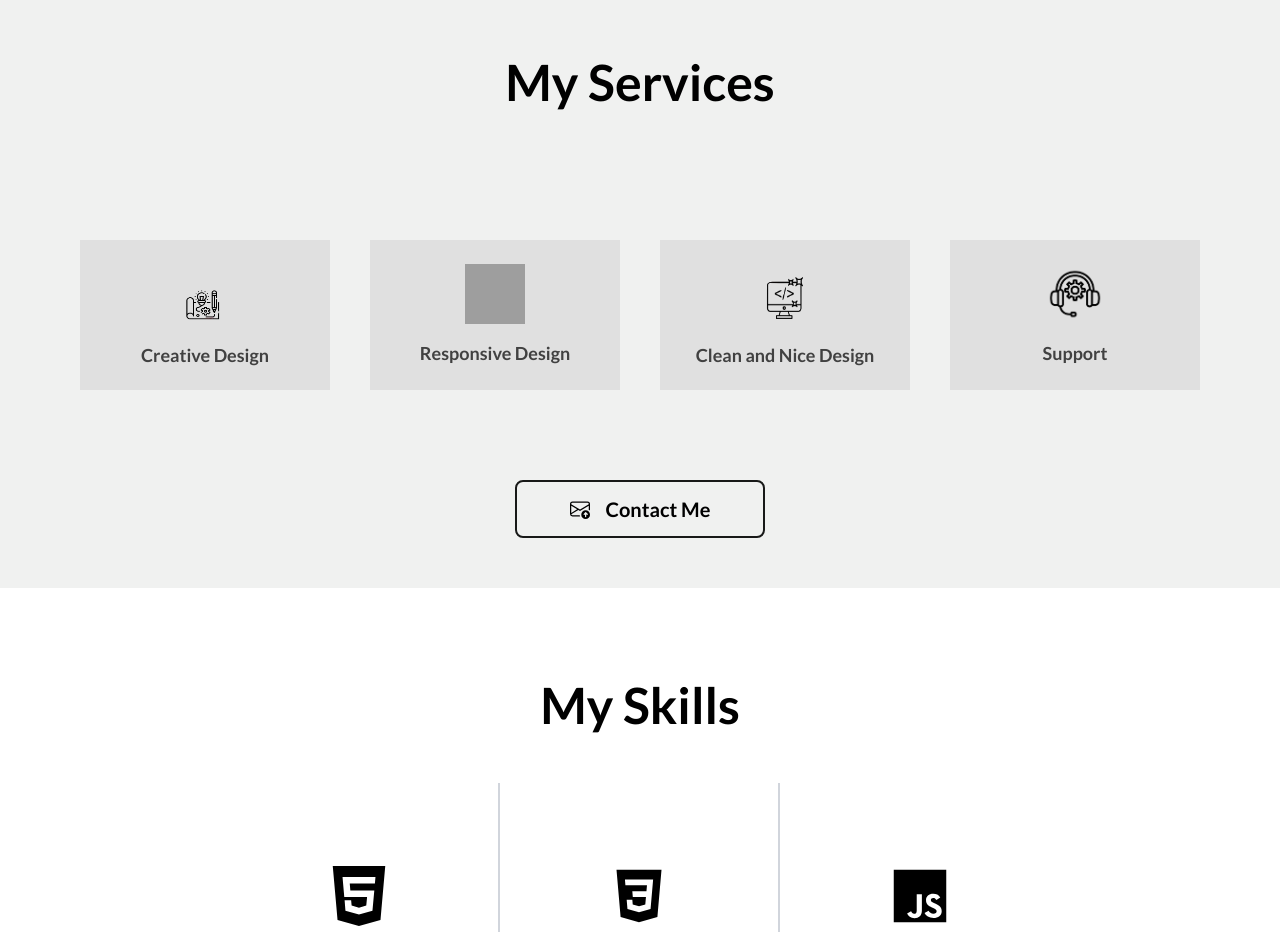
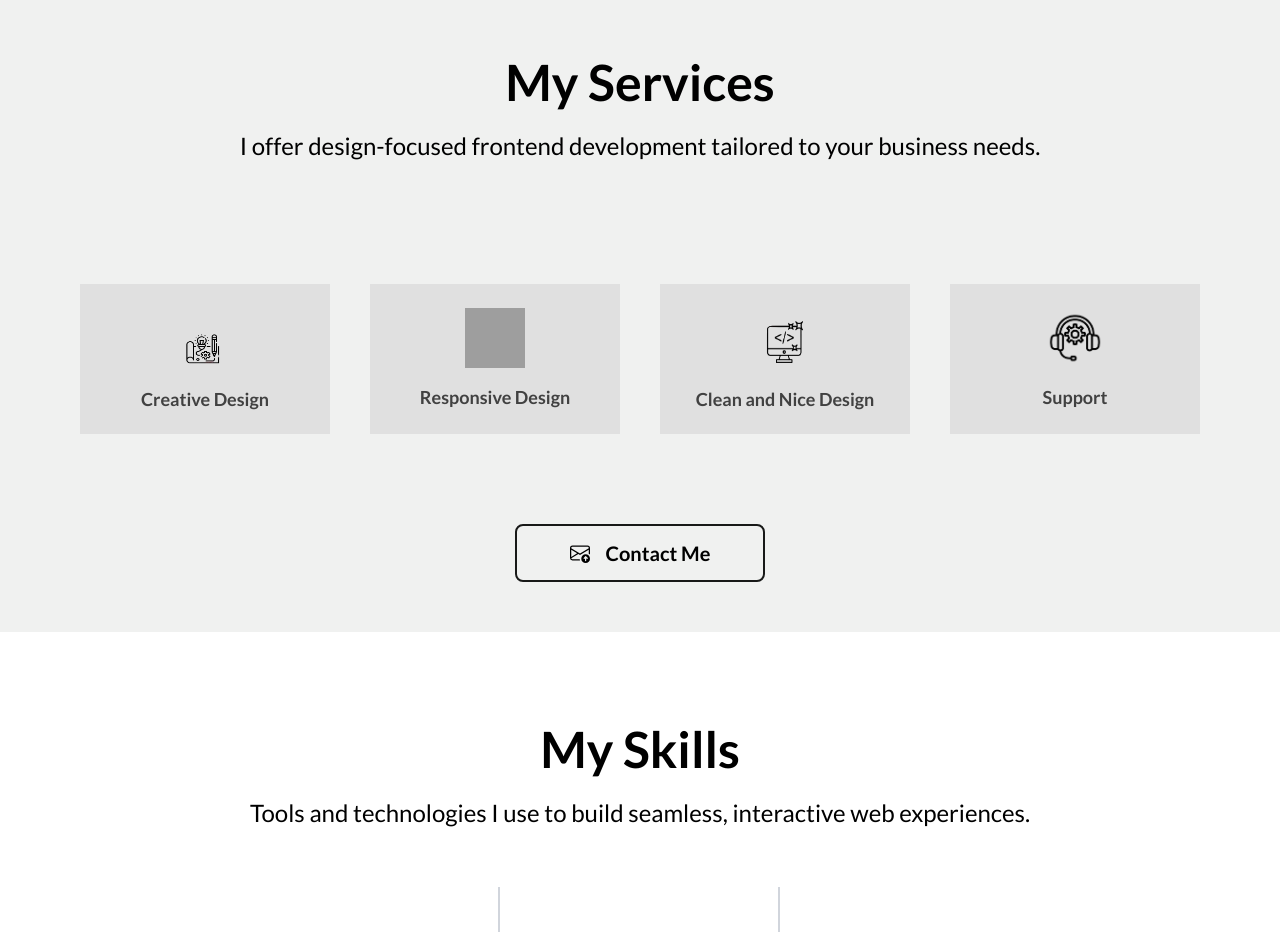
Before and after one commit to annaelowigho/my-portfolio, a React (Vite) app: page / in a window 1280 px wide. Shown: the part 1600-2532 px from the top of the page. Built offline with nearby package versions, Linux system fonts and the light colour scheme; grey boxes are pictures that could not be loaded; a web font is replaced by a local one.

Commit message:
portfolio complete

```diff
--- a/src/App.jsx
+++ b/src/App.jsx
@@ -173,7 +173,10 @@ function App() {
           {/* Services Section */}
           <section id='services'>
             <div className=' py-[50px] '>
-              <h3 className='text-center text-[30px] md:text-[45px] lg:text-[50px] font-semibold pb-5'>My Services</h3>
+              <h3 className='text-center text-[30px] md:text-[45px] lg:text-[50px] font-semibold pb-2'>My Services</h3>
+              <p className='text-center text-[18px] md:text-[24px] pb-5'>
+                I offer design-focused frontend development tailored to your business needs.
+              </p>
               <div className='lg:hidden'>
                 <div className='flex flex-col md:flex-row flex-wrap items-center justify-center gap-[40px]'>
                     <div>
@@ -302,7 +305,10 @@ function App() {
       {/* Skills Section */}
       <section id='skills'>
         <div className='py-[30px] md:py-[50px] lg:py-[80px] px-[20px] md:[35px] lg:px-[50px] xl:px-[100px]'>
-          <h3 className='text-center text-[28px] md:text-[45px] lg:text-[50px] font-semibold pb-10'>My Skills</h3>
+          <h3 className='text-center text-[28px] md:text-[45px] lg:text-[50px] font-semibold pb-2'>My Skills</h3>
+          <p className='text-center text-[18px] md:text-[24px] pb-5 md:pb-10 xl:pb-14'>
+            Tools and technologies I use to build seamless, interactive web experiences.
+          </p>
           <div  className='
           flex items-center justify-center '>
             <div className='grid grid-cols-3'>
```
